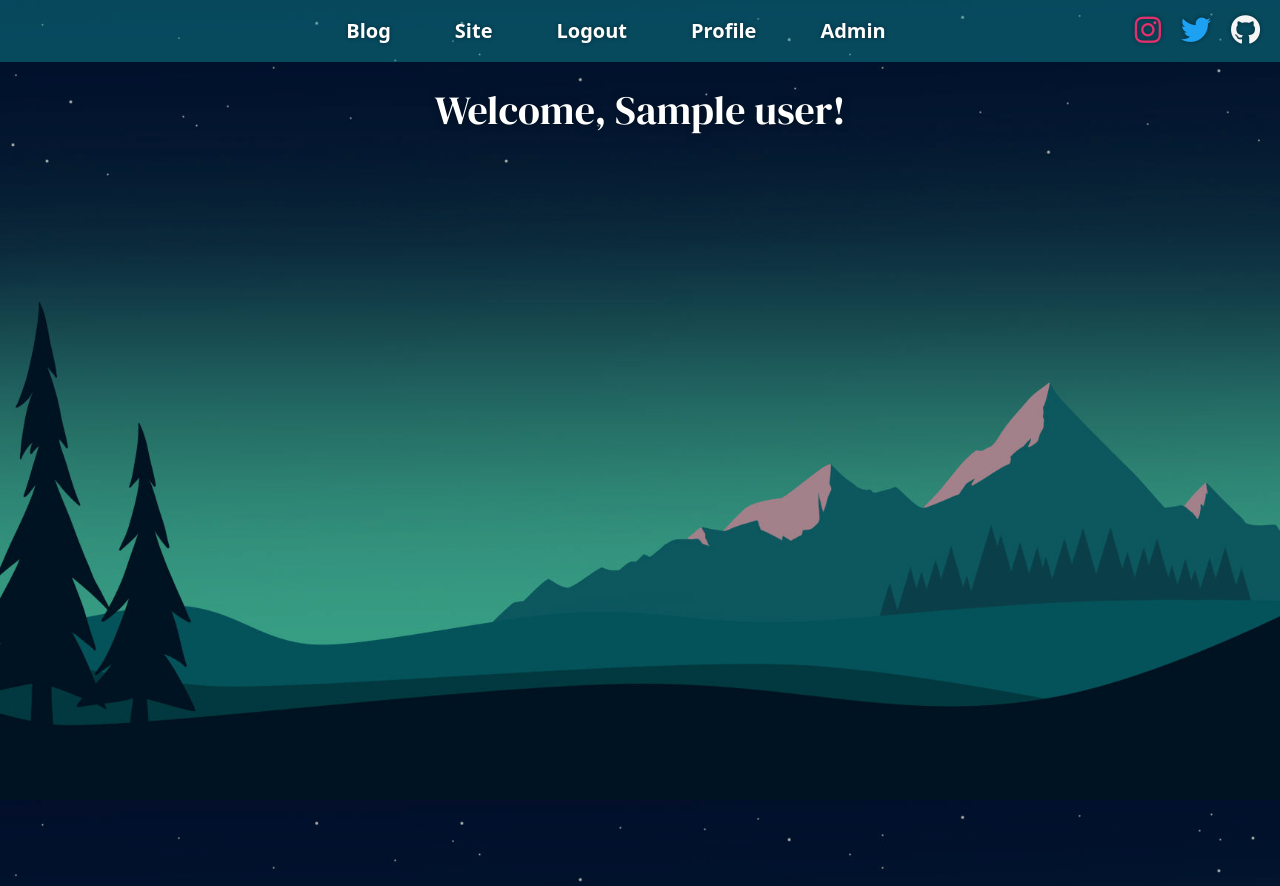
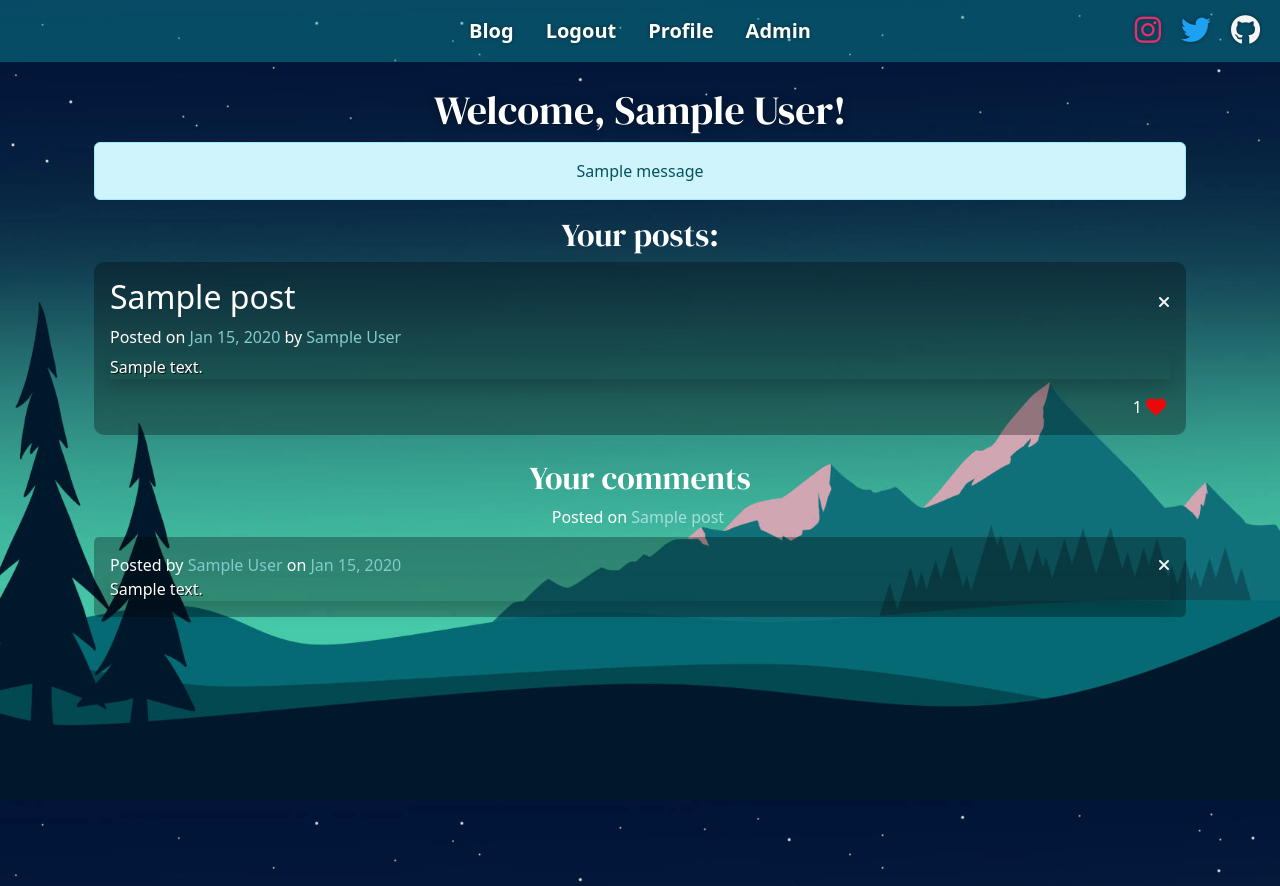
Before and after one commit to matanm1233/codeblog, a Flask app: page /profile in a window 1280 px wide. Run offline with Flask 3, Linux system fonts and the light colour scheme; a user stored in the database is signed in; tables that the repository leaves empty hold one stand-in row (values such as "Sample post"); one stand-in notice (Sample message) is shown; some libraries are stand-ins or nearby versions.

Commit message:
add profile page, fix bugs

```diff
--- a/project/__init__.py
+++ b/project/__init__.py
@@ -80,7 +80,21 @@ def create_app():
     # filter for converting a userid into the corresponding username
     @app.template_filter()
     def username_from_id(id):
-        return User.query.filter_by(id=id).first().name
+        user = User.query.filter_by(id=id).first()
+        if not user:
+            return None
+        else:
+            return user.name
+
+
+    @app.template_filter()
+    def title_from_id(id):
+        post = Post.query.filter_by(id=id).first()
+        if not post:
+            return None
+        else:
+            return post.title
+
 
     return app
 
--- a/project/main.py
+++ b/project/main.py
@@ -19,7 +19,7 @@ def index():
 @main.route('/profile')
 @login_required
 def profile():
-    return render_template("profile.html", name=current_user.name)
+    return render_template("profile.html", user=current_user)
 
 @main.route('/addpost', methods=['POST'])
 def addpost():
@@ -60,6 +60,10 @@ def read_post(post_title):
     post_title = post_title.replace('-', ' ')
 
     article = Post.query.filter_by(title=post_title).first()
+    if not article:
+        return redirect(url_for("main.index"))
+
+
     return render_template('reader.html', post=article)
 
 @main.route('/like/<post_title>')
@@ -114,7 +118,16 @@ def remove_post(post_title):
     if not current_user.owns_post(post):
         return redirect(url_for('main.index'))
 
+    # remove post
     db.session.delete(post)
+    db.session.commit()
+
+    # remove all associated comments
+    comments = post.comments
+
+    for comment in comments:
+        db.session.delete(comment)
+
     db.session.commit()
 
     flash('Post removed!')
--- a/project/static/styles.css
+++ b/project/static/styles.css
@@ -3,10 +3,14 @@
   src: url(../static/fonts/DMSerifDisplay-Regular.ttf);
 }
 
+.shadow {
+  text-shadow: 1px 1px 0px rgba(0,0,0,.8);
+}
+
 body{
   background-image: url(images/background1.jpg);
   background-blend-mode: multiply;
-  background-color: rgba(0,0,0,.3);
+  background-color: rgba(0,0,0,.1);
   background-repeat: no-repeat;
   background-attachment: fixed;
   background-position:bottom;
@@ -183,6 +187,26 @@ a.button {
   font-size: 12vmin;
 }
 
+.standout {
+  font-family: standout;
+}
+
 .highlight-text {
   color: #83cacd;
 }
+
+.highlight-text-light {
+  color: #a6dddf;
+}
+
+.tiny_mce {
+  display: block !important;
+  margin-left: auto;
+  margin-right: auto;
+  width: 100%;
+  height: 30%;
+}
+
+.text-left {
+  text-align: left;
+}
--- a/project/templates/layout.html
+++ b/project/templates/layout.html
@@ -24,29 +24,26 @@
 
       <div class="collapse navbar-collapse justify-content-center" id="navbarSupportedContent">
         <ul class="navbar-nav mx-auto">
-          <li class="nav-item mr-3">
+          <li class="nav-item mx-2">
             <a href="/" class="nav-link active">Blog</a>
           </li>
-          <li class="nav-item mr-3">
-            <a href="/site" class="nav-link active">Site</a>
-          </li>
           {% if current_user.is_authenticated %}
-          <li class="nav-item mr-3">
+          <li class="nav-item mx-2">
             <a href="/logout" class="nav-link active">Logout</a>
           </li>
-          <li class="nav-item mr-3">
+          <li class="nav-item mx-2">
             <a href="/profile" class="nav-link active">Profile</a>
           </li>
           {% else %}
-          <li class="nav-item mr-3">
+          <li class="nav-item mx-2">
             <a href="/signup" class="nav-link active">Register</a>
           </li>
-          <li class="nav-item mr-3">
+          <li class="nav-item mx-2">
             <a href="/login" class="nav-link active"> Login</a>
           </li>
           {% endif %}
           {% if current_user.is_admin() %}
-          <li class="nav-item mr-3">
+          <li class="nav-item mx-2">
             <a href="/admin" class="nav-link active">Admin </a>
           </li>
           {% endif %}
--- a/project/templates/login.html
+++ b/project/templates/login.html
@@ -15,7 +15,7 @@
         <form method="POST" action="/login">
             <div class="form-group mb-3">
                 <label class="mb-2" for="inputemail">Email:</label>
-                <input type="email" class=" form-control" id="email" name="email" placeholder="Your email" autofocus autocomplete="off">
+                <input type="text" class=" form-control" id="email" name="email" placeholder="Your email" autofocus autocomplete="off">
             </div>
             <div class="form-group mb-3">
                 <label class="mb-2" for="inputpassword">Password:</label>
--- a/project/templates/macros.html
+++ b/project/templates/macros.html
@@ -1,3 +1,55 @@
+{% macro flash_box() %}
+{% with messages = get_flashed_messages() %}
+{% if messages %}
+    <div class="alert alert-info">
+        {{ messages[0] }}
+    </div>
+    {% endif %}
+{% endwith %}
+{% endmacro %}
+
+{% macro render_comment(comment) %}
+<div class="mt-2 comment mb-3 text-left text-white">
+<div class="post-top w-100 d-inline-flex align-items-center">
+
+    <p class="mb-0">Posted by&nbsp<p class="m-0 p-0 highlight-text">{{ comment.user_id | username_from_id }}</p>&nbspon&nbsp<p class="p-0 m-0 highlight-text">{{ comment.created_at | format_datetime }}</p></p>
+    {% if current_user.owns_comment(comment) %}
+        <!-- remove button -->
+        <a class="button" style="margin-left:auto;" >
+            <i style="cursor:pointer" data-toggle="modal" data-target="#modal{{ comment.id }}" class="fa-solid fa-xmark"></i>
+        </a>
+    {% endif %}
+</div>
+<div class="text-left shadow">
+    {{ comment.post_content | safe }}
+</div>
+</div>
+
+<!-- comment Modal -->
+<div class="modal fade" id="modal{{ comment.id }}" tabindex="-1" role="dialog" aria-labelledby="exampleModalLabel" aria-hidden="true">
+    <div class="modal-dialog" role="document">
+        <div class="modal-content">
+            <div class="modal-header text-black">
+                <h5 class="modal-title" id="exampleModalLabel">Delete comment</h5>
+                <button type="button" class="close" data-dismiss="modal" aria-label="Close">
+                    <span aria-hidden="true">&times;</span>
+                </button>
+            </div>
+            <div class="modal-body text-black">
+                <p> Are you sure you want to delete this comment? </p>
+            </div>
+            <div class="modal-footer">
+                <button type="button" class="btn btn-secondary" data-dismiss="modal">No</button>
+                <a href="/delcomment/{{ comment.id }}">
+                    <button type="button" class="btn btn-primary">Yes</button>
+                </a>
+            </div>
+        </div>
+    </div>
+</div>
+{% endmacro %}
+
+
 {% macro comments(post) %}
 
 <div class="mt-2 comment mb-3 text-left text-white">
@@ -14,7 +66,7 @@
                 </a>
             {% endif %}
         </div>
-    <div class="text-left">
+    <div class="text-left shadow">
             {{ comment.post_content | safe }}
     </div>
 
@@ -45,7 +97,7 @@
 {% endmacro %}
 
 {% macro article(post, mode) %}
-<article class="text-white">
+<article class="text-white mb-4">
     <div class="post-top w-100 d-inline-flex align-items-center">
         <h2 class="post-title">{{ post.title }}</h2>
         {% if current_user.owns_post(post) %}
@@ -55,8 +107,10 @@
         </a>
         {% endif %}
     </div>
-    <h6>Posted on {{ post.created_at | format_datetime }}</h6>
-    {{ post.post_content | safe }}
+    <div class="d-inline-flex align-items-center"><h6>Posted on</h6><h6 class="highlight-text">&nbsp{{ post.created_at | format_datetime }}&nbsp</h6><h6>by</h6><h6 class="highlight-text">&nbsp{{ post.user_id | username_from_id }}&nbsp</h6> </div>
+    <div class="shadow">
+        {{ post.post_content | safe }}
+    </div>
 
 
 
@@ -64,13 +118,12 @@
     <div class="d-flex align-items-center justify-content-end p-0 mt-3">
         <!-- like button -->
         <!-- if user has liked -->
-
+        {% if mode == 'reader' %}
         <p class="mb-0" style="margin-right:auto">
             <a class="btn btn-sm btn-outline-light" data-bs-toggle="collapse" href="#comment{{ post.title | no_spaces }}" role="button" aria-expanded="false" aria-controls="comment">
                 Add comment:
             </a>
         </p>
-        {% if mode == "reader" %}
         <a class="mx-2" href="/">
             <button class="btn btn-sm btn-outline-light mr-auto">Home</button>
         </a>
@@ -98,7 +151,7 @@
 
     <div class="text-center mt-3 collapse" id="comment{{ post.title | no_spaces}}">
         <form action="/addcomment/{{ post.title }}" method="POST">
-            <div>
+            <div class="tiny_mce">
                 <textarea class="comment" id="comment" name="comment"></textarea>
             </div>
             <button type="submit" class="mt-2 btn btn-outline-light">Post</button>
--- a/project/templates/profile.html
+++ b/project/templates/profile.html
@@ -1,9 +1,39 @@
 {% extends "layout.html" %}
+{% from "macros.html" import article with context %}
+{% from "macros.html" import render_comment with context %}
 
+{% block title %}Profile: {{ user.name }}{% endblock %}
 {% block main %}
+
 <div class="text-center splash-text">
   <h1>
-    Welcome, {{ name | capitalize }}!
+    Welcome, {{ user.name }}!
   </h1>
 </div>
+<div class="container text-center text-white">
+{% with messages = get_flashed_messages() %}
+{% if messages %}
+    <div class="alert alert-info">
+        {{ messages[0] }}
+    </div>
+    {% endif %}
+{% endwith %}
+
+  {% if user.posts %}
+  <h2 class="mb-2 standout">Your posts: </h2>
+  {% for post in user.posts %}
+    {{ article(post) }}
+  {% endfor %}
+  {% endif %}
+
+  {% if user.comments %}
+  <h2 class="mb-2 standout">Your comments</h2>
+  {% for user_comment in user.comments %}
+
+    <div class="d-inline-flex align-items-center"><p class="p-0 m-0">Posted on <h6 class="m-0 p-0 highlight-text-light">&nbsp{{ user_comment.post_id | title_from_id }}&nbsp</h6></p></div>
+  {{ render_comment(user_comment) }}
+  {% endfor %}
+  {% endif %}
+
+</div>
 {% endblock %}
```
Also changed, not shown: project/templates/home.html (+8 -12 lines), project/templates/reader.html (+10 -0 lines), project/templates/signup.html (+5 -4 lines), 1 other file.
